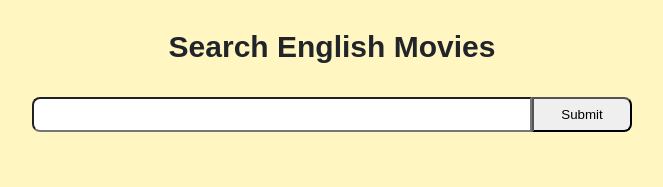
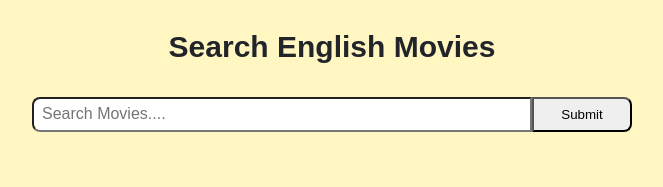
Before and after one commit to manoharn725/seacrh-movie, a React (Vite) app: page / in a window 1280 px wide. Shown: the top 187 px of the page, without its empty margins (308-971 px from the left). Built offline with nearby package versions, Linux system fonts and the light colour scheme.

Commit message:
place holderfor input

```diff
--- a/src/components/SearchBar/index.jsx
+++ b/src/components/SearchBar/index.jsx
@@ -14,7 +14,7 @@ const SearchBar = ({ onFormSubmit }) => {
   };
   return (
     <form onSubmit={handleFormSubmit}>
-      <input type="text" value={term} onChange={handleOnChange} />
+      <input type="text" value={term} onChange={handleOnChange} placeholder="Search Movies...." />
       <button type="submit">Submit</button>
     </form>
   );
```
